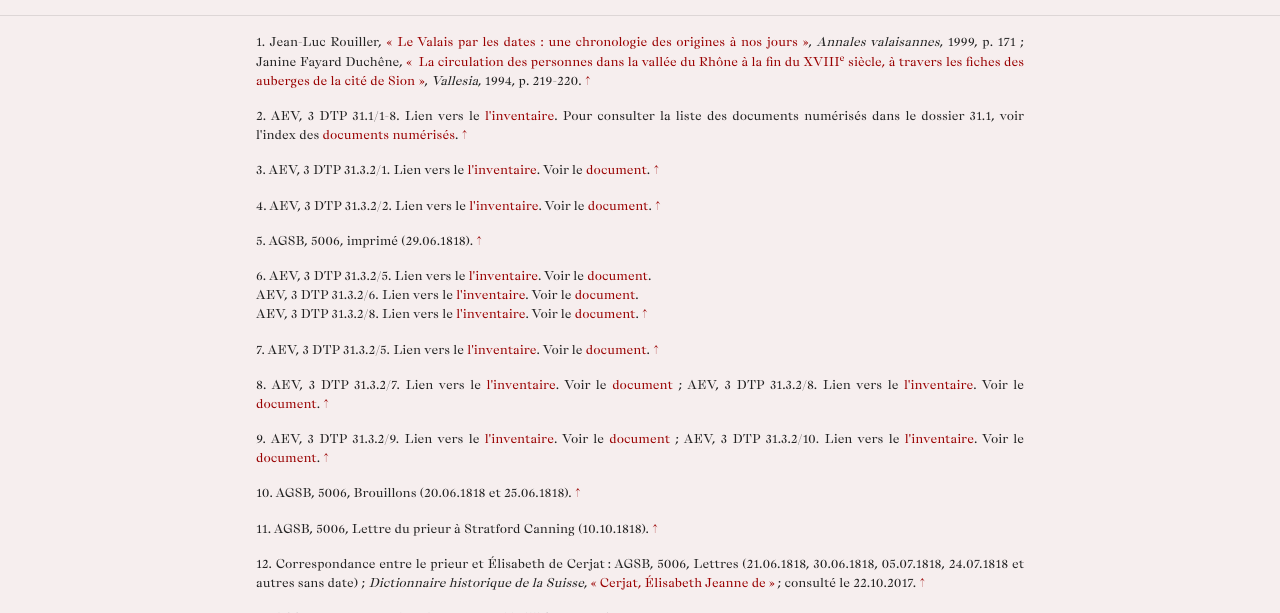
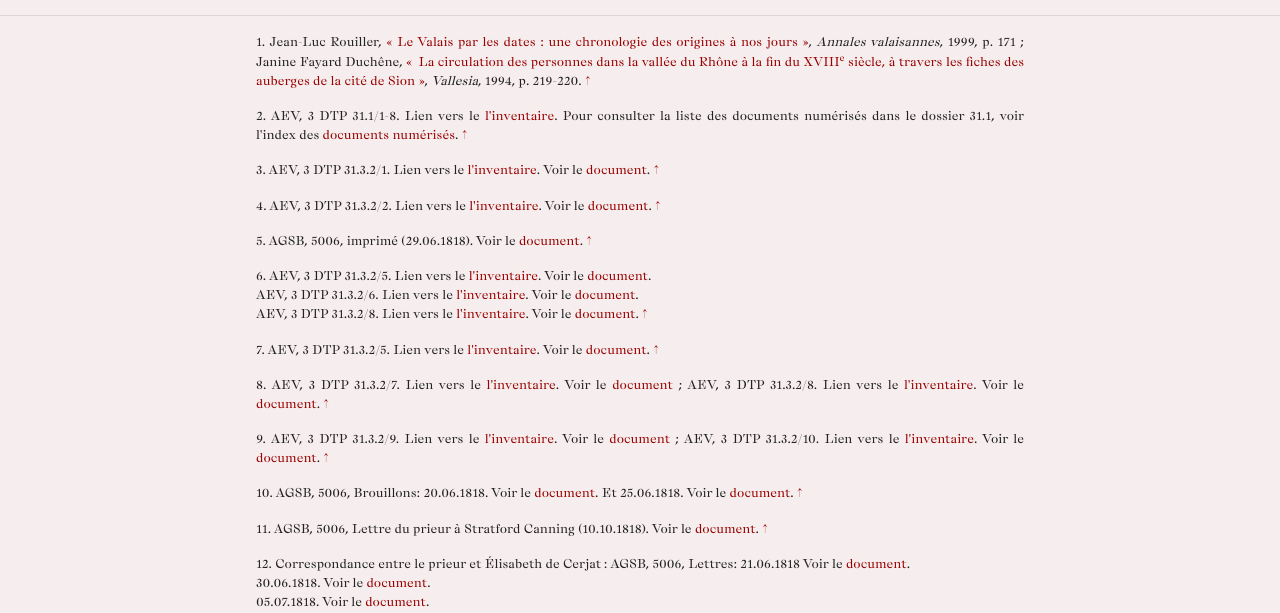
Before and after one commit to MarieCaro/Gietro1818, a Flask app: page /generosite in a window 1280 px wide; the page is wider, and only the part inside the window is pictured. Shown: the part 5887-6500 px from the top of that part. Run offline with Flask 2, Linux system fonts and the light colour scheme; some libraries are stand-ins or nearby versions.

Commit message:
Ajout des cotes AGSB

```diff
--- a/app/templates/pages/generosite.html
+++ b/app/templates/pages/generosite.html
@@ -77,16 +77,16 @@
 <p id="note2">2. AEV, 3 DTP 31.1/1-8. Lien vers le <a href= "https://scopequery.vs.ch/detail.aspx?id=72880" target="blank">l'inventaire</a>. Pour consulter la liste des documents numérisés dans le dossier 31.1, voir l'index des <a href="{{url_for('indexd')}}" target="blank">documents numérisés</a>.&nbsp;<a href="#rnote2">&uarr;</a></p>
 <p id="note3">3. AEV, 3 DTP 31.3.2/1. Lien vers le <a href= "https://scopequery.vs.ch/detail.aspx?id=72882" target="blank">l'inventaire</a>. Voir le <a href="{{url_for('visionneuse', url='AEV-3-DTP-31-3-2-1')}}" target="blank">document</a>.&nbsp;<a href="#rnote3">&uarr;</a></p>
 <p id="note4">4. AEV, 3 DTP 31.3.2/2. Lien vers le <a href= "https://scopequery.vs.ch/detail.aspx?id=72882" target="blank">l'inventaire</a>. Voir le <a href="{{url_for('visionneuse', url='AEV-3-DTP-31-3-2-2')}}" target="blank">document</a>.&nbsp;<a href="#rnote4">&uarr;</a></p>
-<p id="note5">5. AGSB, 5006, imprimé (29.06.1818).&nbsp;<a href="#rnote5">&uarr;</a></p>
+<p id="note5">5. AGSB, 5006, imprimé (29.06.1818). Voir le <a href="{{url_for('visionneuse', url='AEV-AGSB-5006-29-06-1818')}}" target="blank">document</a>.&nbsp;<a href="#rnote5">&uarr;</a></p>
 <p id="note6">6. AEV, 3 DTP 31.3.2/5. Lien vers le <a href= "https://scopequery.vs.ch/detail.aspx?id=72882" target="blank">l'inventaire</a>. Voir le <a href="{{url_for('visionneuse', url='AEV-3-DTP-31-3-2-5')}}" target="blank">document</a>.<br> AEV, 3 DTP 31.3.2/6. Lien vers le <a href= "https://scopequery.vs.ch/detail.aspx?id=72882" target="blank">l'inventaire</a>. Voir le <a href="{{url_for('visionneuse', url='AEV-3-DTP-31-3-2-6')}}" target="blank">document</a>.<br> AEV, 3 DTP 31.3.2/8. Lien vers le <a href= "https://scopequery.vs.ch/detail.aspx?id=72882" target="blank">l'inventaire</a>. Voir le <a href="{{url_for('visionneuse', url='AEV-3-DTP-31-3-2-8')}}" target="blank">document</a>.&nbsp;<a href="#rnote6">&uarr;</a></p>
 <p id="note7">7. AEV, 3 DTP 31.3.2/5. Lien vers le <a href= "https://scopequery.vs.ch/detail.aspx?id=72882" target="blank">l'inventaire</a>. Voir le <a href="{{url_for('visionneuse', url='AEV-3-DTP-31-3-2-5')}}" target="blank">document</a>.&nbsp;<a href="#rnote7">&uarr;</a></p>
 <p id="note8">8. AEV, 3 DTP 31.3.2/7. Lien vers le <a href= "https://scopequery.vs.ch/detail.aspx?id=72882" target="blank">l'inventaire</a>. Voir le <a href="{{url_for('visionneuse', url='AEV-3-DTP-31-3-2-7')}}" target="blank">document</a>&nbsp;; AEV, 3 DTP 31.3.2/8. Lien vers le <a href= "https://scopequery.vs.ch/detail.aspx?id=72882" target="blank">l'inventaire</a>. Voir le <a href="{{url_for('visionneuse', url='AEV-3-DTP-31-3-2-8')}}" target="blank">document</a>.&nbsp;<a href="#rnote8">&uarr;</a></p>
 <p id="note9">9. AEV, 3 DTP 31.3.2/9. Lien vers le <a href= "https://scopequery.vs.ch/detail.aspx?id=72882" target="blank">l'inventaire</a>. Voir le <a href="{{url_for('visionneuse', url='AEV-3-DTP-31-3-2-9')}}" target="blank">document</a>&nbsp;; AEV, 3 DTP 31.3.2/10. Lien vers le <a href= "https://scopequery.vs.ch/detail.aspx?id=72882" target="blank">l'inventaire</a>. Voir le <a href="{{url_for('visionneuse', url='AEV-3-DTP-31-3-2-10')}}" target="blank">document</a>.&nbsp;<a href="#rnote9">&uarr;</a></p>
-<p id="note10">10. AGSB, 5006, Brouillons (20.06.1818 et 25.06.1818).&nbsp;<a href="#rnote10">&uarr;</a></p>
-<p id="note11">11. AGSB, 5006, Lettre du prieur à Stratford Canning (10.10.1818).&nbsp;<a href="#rnote11">&uarr;</a></p>
-<p id="note12">12. Correspondance entre le prieur et Élisabeth de Cerjat : AGSB, 5006, Lettres (21.06.1818, 30.06.1818, 05.07.1818, 24.07.1818 et autres sans date)&nbsp;; <i>Dictionnaire historique de la Suisse</i>, <a href="http://www.hls-dhs-dss.ch/textes/f/F42896.php" target="blank"> « Cerjat, Élisabeth Jeanne de »</a> ; consulté le 22.10.2017.&nbsp;<a href="#rnote12">&uarr;</a></p>
-<p id="note13">13. AGSB, 5006, Lettre du prieur au grand bailli (10.10.1818).&nbsp;<a href="#rnote13">&uarr;</a></p>
-<p id="note14">14. AGSB, 5006, Lettre d’Élisabeth de Cerjat au prieur (30.06.1818) (10.10.1818).&nbsp;<a href="#rnote14">&uarr;</a></p>
+<p id="note10">10. AGSB, 5006, Brouillons: 20.06.1818. Voir le <a href="{{url_for('visionneuse', url='AEV-AGSB-5006-2-06-1818')}}" target="blank">document</a>. Et 25.06.1818. Voir le <a href="{{url_for('visionneuse', url='AEV-AGSB-5006-25-06-1818')}}" target="blank">document</a>.&nbsp;<a href="#rnote10">&uarr;</a></p>
+<p id="note11">11. AGSB, 5006, Lettre du prieur à Stratford Canning (10.10.1818). Voir le <a href="{{url_for('visionneuse', url='AEV-AGSB-5006-10-10-1818')}}" target="blank">document</a>.&nbsp;<a href="#rnote11">&uarr;</a></p>
+<p id="note12">12. Correspondance entre le prieur et Élisabeth de Cerjat : AGSB, 5006, Lettres: 21.06.1818 Voir le <a href="{{url_for('visionneuse', url='AEV-AGSB-5006-21-06-1818')}}" target="blank">document</a>.<br> 30.06.1818. Voir le <a href="{{url_for('visionneuse', url='AEV-AGSB-5006-30-06-1818')}}" target="blank">document</a>.<br> 05.07.1818. Voir le <a href="{{url_for('visionneuse', url='AEV-AGSB-5006-05-07-1818')}}" target="blank">document</a>. <br>24.07.1818. Voir le <a href="{{url_for('visionneuse', url='AEV-AGSB-5006-24-07-1818')}}" target="blank">document</a>. <br>Et autres sans date&nbsp;.<br> <i>Dictionnaire historique de la Suisse</i>, <a href="http://www.hls-dhs-dss.ch/textes/f/F42896.php" target="blank"> « Cerjat, Élisabeth Jeanne de »</a> ; consulté le 22.10.2017.&nbsp;<a href="#rnote12">&uarr;</a></p>
+<p id="note13">13. AGSB, 5006, Lettre du prieur au grand bailli (10.10.1818). Voir le <a href="{{url_for('visionneuse', url='AEV-AGSB-5006-10-10-1818')}}" target="blank">document</a>.&nbsp;<a href="#rnote13">&uarr;</a></p>
+<p id="note14">14. AGSB, 5006, Lettres d’Élisabeth de Cerjat au prieur: 30.06.1818 Voir le <a href="{{url_for('visionneuse', url='AEV-AGSB-5006-30-06-1818')}}" target="blank">document</a>. 10.10.1818. Voir le <a href="{{url_for('visionneuse', url='AEV-AGSB-5006-10-10-1818')}}" target="blank">document</a>.&nbsp;<a href="#rnote14">&uarr;</a></p>
 <p id="note15">15. Voir <a href="{{url_for('bienfaisance')}}#refint2" target="_blank">Le Comité de bienfaisance</a>.&nbsp;<a href="#rnote15">&uarr;</a></p>
 <p id="note16">16. AEV, 3 DTP 31.3.2/5. Lien vers le <a href= "https://scopequery.vs.ch/detail.aspx?id=72882" target="blank">l'inventaire</a>. Voir le <a href="{{url_for('visionneuse', url='AEV-3-DTP-31-3-2-5')}}" target="blank">document</a>&nbsp;; AEV, 3 DTP 31.3.2/6. Lien vers le <a href= "https://scopequery.vs.ch/detail.aspx?id=72882" target="blank">l'inventaire</a>. Voir le <a href="{{url_for('visionneuse', url='AEV-3-DTP-31-3-2-6')}}" target="blank">document</a>.&nbsp;<a href="#rnote16">&uarr;</a></p>
 <p id="note17">17. <i>Gazette de Lausanne</i> du <a href="https://www.letempsarchives.ch/page/GDL_1818_08_18/2" target="blank">18.08.1818</a>, p.&nbsp;2 ; AEV, 3 DTP 31.3.2/4. Lien vers le <a href= "https://scopequery.vs.ch/detail.aspx?id=72882" target="blank">l'inventaire</a>. Voir le <a href="{{url_for('visionneuse', url='AEV-3-DTP-31-3-2-4')}}" target="blank">document</a>.&nbsp;<a href="#rnote17">&uarr;</a></p>
@@ -102,16 +102,16 @@
 <p id="note27">27. AEV, 3 DTP 28.8, p.&nbsp;29. Lien vers le <a href= "https://scopequery.vs.ch/detail.aspx?id=72867" target="blank">l'inventaire</a>. Voir le <a href="{{url_for('visionneuse', url='AEV-3-DTP-28-8', page='')}}" target="blank">document</a>.&nbsp;<a href="#rnote27">&uarr;</a></p>
 <p id="note28">28. AEV, 3 DTP 29.4.2. Lien vers le <a href= "https://scopequery.vs.ch/detail.aspx?id=72871" target="blank">l'inventaire</a>. Voir le <a href="{{url_for('visionneuse', url='AEV-3-DTP-29-4-2')}}" target="blank">document</a>&nbsp;; biographie dans Albert de Montet, <a href="http://doc.rero.ch/record/11923?ln=fr" target="blank"><i>Dictionnaire biographique des Genevois et des Vaudois qui se sont distingués dans leur pays ou à l’étranger par leurs talents, leurs actions, leurs œuvres littéraires ou artistiques, etc.,</i></a> 1877-1878, Lausanne, p.&nbsp;232 et s.&nbsp;<a href="#rnote28">&uarr;</a></p>
 <p id="note29">29. AEV, 3 DTP 29.4.1. Lien vers le <a href= "https://scopequery.vs.ch/detail.aspx?id=72871" target="blank">l'inventaire</a>. Voir le <a href="{{url_for('visionneuse', url='AEV-3-DTP-29-4-1')}}" target="blank">document</a>.&nbsp;<a href="#rnote29">&uarr;</a></p>
-<p id="note30">30. AGSB, 5006, Lettre du trésorier d’État à François Delacoste (13.03.1820).&nbsp;<a href="#rnote30">&uarr;</a></p>
-<p id="note31">31. AGSB, 5006, Lettre du grand bailli au prévôt (16.09.1818).&nbsp;<a href="#rnote31">&uarr;</a></p>
-<p id="note32">32. AGSB, 5006, Lettre du grand bailli au prévôt (13.10.1818).&nbsp;<a href="#rnote32">&uarr;</a></p>
+<p id="note30">30. AGSB, 5006, Lettre du trésorier d’État à François Delacoste (13.03.1820). Voir le <a href="{{url_for('visionneuse', url='AEV-AGSB-5006-13-03-1820')}}" target="blank">document</a>.&nbsp;<a href="#rnote30">&uarr;</a></p>
+<p id="note31">31. AGSB, 5006, Lettre du grand bailli au prévôt (16.09.1818) Voir le <a href="{{url_for('visionneuse', url='AEV-AGSB-5006-16-09-1818')}}" target="blank">document</a>.&nbsp;<a href="#rnote31">&uarr;</a></p>
+<p id="note32">32. AGSB, 5006, Lettre du grand bailli au prévôt (13.10.1818). Voir le <a href="{{url_for('visionneuse', url='AEV-AGSB-5006-13-10-1818')}}" target="blank">document</a>.&nbsp;<a href="#rnote32">&uarr;</a></p>
 <p id="note33">33. Alois Fässler, « La naissance de la solidarité confédérale. Les actions d’entraide suite à l’éboulement de Goldau (1806) », dans Christian Pfister, <i>Le jour d’après : surmonter les catastrophes naturelles&nbsp;: le cas de la Suisse entre 1500 et 2000</i>, 2002, p.&nbsp;59-69.&nbsp;<a href="#rnote33">&uarr;</a></p>
 <p id="note34">34. AEV, 3 DTP 29.3.1/2. Lien vers le <a href= "https://scopequery.vs.ch/detail.aspx?id=72870" target="blank">l'inventaire</a>. Voir le <a href="{{url_for('visionneuse', url='AEV-3-DTP-29-3-1-2')}}" target="blank">document</a>.&nbsp;<a href="#rnote34">&uarr;</a></p>
 <p id="note35">35. AEV, 3 DTP 29.2.15. Lien vers le <a href= "https://scopequery.vs.ch/detail.aspx?id=8545" target="blank">l'inventaire</a>. Voir le <a href="{{url_for('visionneuse', url='AEV-3-DTP-29-2-15')}}" target="blank">document</a>.&nbsp;<a href="#rnote35">&uarr;</a></p>
 <p id="note36">36. Philippe-Sirice Bridel, <a href="http://doc.rero.ch/record/210006?ln=fr" target="blank"><i>Essai statistique sur le canton du Valais</i></a>, Zurich, 1820.&nbsp;<a href="#rnote36">&uarr;</a></p>
 <p id="note37">37. <i>16 juin 1818, Débâcle du Giétro</i>, Collection du Musée de Bagnes n°1, 1988, p.&nbsp;61-63 et 91-137.&nbsp;<a href="#rnote37">&uarr;</a></p>
-<p id="note38">38. AGSB, 5006, Lettre d’Élisabeth de Cerjat au prieur (sans date).&nbsp;<a href="#rnote38">&uarr;</a></p>
-<p id="note39">39. AGSB, 5006, Lettre de Bridel au prieur (25.10.1818).&nbsp;<a href="#rnote39">&uarr;</a></p>
+<p id="note38">38. AGSB, 5006, Lettre d’Élisabeth de Cerjat au prieur (sans date). Voir le <a href="{{url_for('visionneuse', url='AEV-AGSB-5006-29-06-1818')}}" target="blank">document</a>.&nbsp;<a href="#rnote38">&uarr;</a></p>
+<p id="note39">39. AGSB, 5006, Lettre de Bridel au prieur (25.10.1818). Voir le <a href="{{url_for('visionneuse', url='AEV-AGSB-5006-25-10-1818')}}" target="blank">document</a>.&nbsp;<a href="#rnote39">&uarr;</a></p>
 <p id="note40">40. AEV, 3 DTP 31.3.1/1. Lien vers le <a href= "https://scopequery.vs.ch/detail.aspx?ID=72882" target="blank">l'inventaire</a>. Voir le <a href="{{url_for('visionneuse', url='AEV-3-DTP-31-3-1-1')}}" target="blank">document</a>.&nbsp;<a href="#rnote40">&uarr;</a></p>
 <p id="note41">41. AEV, 3 DTP 31.3.1/1. Lien vers le <a href= "https://scopequery.vs.ch/detail.aspx?ID=72882" target="blank">l'inventaire</a>. Voir le <a href="{{url_for('visionneuse', url='AEV-3-DTP-31-3-1-1')}}" target="blank">document</a>.&nbsp;<a href="#rnote41">&uarr;</a></p>
 <p id="note42">42. Informations tirées de&nbsp;: <i>Dictionnaire historique de la Suisse</i>, <a href="http://www.hls-dhs-dss.ch/textes/f/F28509.php" target="blank">« Canning Stratford »</a>, consulté le 22.10.2017 et de <a href="https://en.wikipedia.org/wiki/Stratford_Canning,_1st_Viscount_Stratford_de_Redcliffe" target="blank"> Wikipedia</a>, consulté le 22.10.2017.&nbsp;<a href="#rnote42">&uarr;</a></p>
--- a/app/templates/pages/reconstruction.html
+++ b/app/templates/pages/reconstruction.html
@@ -123,7 +123,7 @@
 <p id="note46">46. AEV, 3 DTP 28.4.9. Lien vers <a href= "https://scopequery.vs.ch/detail.aspx?ID=72863" target="blank">l'inventaire</a>. Voir le <a href="{{url_for('visionneuse', url='AEV-3-DTP-28-4-9')}}" target="blank">document</a>&nbsp;; AEV, 3 DTP 28.3.28. Lien vers <a href= "https://scopequery.vs.ch/detail.aspx?ID=72863" target="blank">l'inventaire</a>. Voir le <a href="{{url_for('visionneuse', url='AEV-3-DTP-28-3-28')}}" target="blank">document</a>.&nbsp;<a href="#rnote46">&uarr;</a> </p>
 <p id="note47">47. AEV, 3 DTP 30.3.2/4. Lien vers <a href= "https://scopequery.vs.ch/detail.aspx?ID=72878" target="blank">l'inventaire</a>. Voir le <a href="{{url_for('visionneuse', url='AEV-3-DTP-30-3-2-4')}}" target="blank">document</a>.&nbsp;<a href="#rnote47">&uarr;</a></p>
 <p id="note48">48. AEV, 3 DTP 31.2.6/5. Lien vers <a href= "https://scopequery.vs.ch/detail.aspx?ID=72881" target="blank">l'inventaire</a>. Voir le <a href="{{url_for('visionneuse', url='AEV-3-DTP-31-2-6-5')}}" target="blank">document</a>.<br> AEV, 3 DTP 31.2.10/4. Lien vers <a href= "https://scopequery.vs.ch/detail.aspx?ID=72881" target="blank">l'inventaire</a>. Voir le <a href="{{url_for('visionneuse', url='AEV-3-DTP-31-2-10-4')}}" target="blank">document</a> .<br> AEV, 3 DTP 31.2.19/15. Lien vers <a href= "https://scopequery.vs.ch/detail.aspx?ID=72881" target="blank">l'inventaire</a>. Voir le <a href="{{url_for('visionneuse', url='AEV-3-DTP-31-2-19-15')}}" target="blank">document</a>.&nbsp;<a href="#rnote48">&uarr;</a></p>
-<p id="note49">49. AGSB, 5006, Lettre adressée au prieur de Martigny (07.08.1818), Lettre du doyen Bridel (18.12.1818).&nbsp;<a href="#rnote49">&uarr;</a></p>
+<p id="note49">49. AGSB, 5006, Lettre adressée au prieur de Martigny (07.08.1818). Voir le <a href="{{url_for('visionneuse', url='AEV-AGSB-5006-07-08-1818')}}" target="blank">document</a>. Lettre du doyen Bridel (18.12.1818). Voir le <a href="{{url_for('visionneuse', url='AEV-AGSB-5006-18-12-1818')}}" target="blank">document</a>.&nbsp;<a href="#rnote49">&uarr;</a></p>
 <p id="note50">50. AEV, 3 DTP 28.7.1/6. Lien vers <a href= "https://scopequery.vs.ch/detail.aspx?ID=72866" target="blank">l'inventaire</a>. Voir le <a href="{{url_for('visionneuse', url='AEV-3-DTP-28-7-1-6')}}" target="blank">document</a> .<br> AEV, 3 DTP 28.7.1/7 . Lien vers <a href= "https://scopequery.vs.ch/detail.aspx?ID=72866" target="blank">l'inventaire</a>. Voir le <a href="{{url_for('visionneuse', url='AEV-3-DTP-28-7-1-7')}}" target="blank">document</a>.<br> AEV, 3 DTP 28.7.2/14. Lien vers <a href= "https://scopequery.vs.ch/detail.aspx?ID=72866" target="blank">l'inventaire</a>. Voir le <a href="{{url_for('visionneuse', url='AEV-3-DTP-28-7-2-14')}}" target="blank">document</a>.<br> AEV, 3 DTP 28.7.1/10. Lien vers <a href= "https://scopequery.vs.ch/detail.aspx?ID=72866" target="blank">l'inventaire</a>. Voir le <a href="{{url_for('visionneuse', url='AEV-3-DTP-28-7-1-10')}}" target="blank">document</a>.&nbsp;<a href="#rnote50">&uarr;</a></p>
 <p id="note51">51. AEV, 3 DTP 28.7.1/7. Lien vers <a href= "https://scopequery.vs.ch/detail.aspx?ID=72866" target="blank">l'inventaire</a>. Voir le <a href="{{url_for('visionneuse', url='AEV-3-DTP-28-7-1-7')}}" target="blank">document</a>.&nbsp;<a href="#rnote51">&uarr;</a></p>
 <p id="note52">52. Ignace Mariétan, <a href="http://doc.rero.ch/record/24041?ln=fr" target="blank"> « La vie et l’œuvre de l’ingénieur Ignace Venetz (1788-1859) »</a>, <i>Bulletin de la Murithienne</i>, 76, 1959, p.&nbsp;17.&nbsp;<a href="#rnote52">&uarr;</a></p>
--- a/app/templates/pages/secours.html
+++ b/app/templates/pages/secours.html
@@ -67,7 +67,7 @@
 <p id="note2">2. AEV, 3 DTP 28.2.16. Lien vers l'<a href= "https://scopequery.vs.ch/detail.aspx?ID=72863" target="blank">inventaire</a>. Voir le <a href="{{url_for('visionneuse', url='AEV-3-DTP-28-2-16')}}" target="blank">document</a>. <a href="#rnote2">&uarr;</a></p>
 <p id="note3">3. AEV, 3 DTP 28.8. p.&nbsp;13 (17 juin). Lien vers l'<a href= "https://scopequery.vs.ch/detail.aspx?id=72867" target="blank">inventaire</a>. Voir le <a href="{{url_for('visionneuse', url='AEV-3-DTP-28-8')}}" target="blank">document</a>. <a href="#rnote3">&uarr;</a></p>
 <p id="note4">4. AEV, 3 DTP 28.2.16. Lien vers l'<a href= "https://scopequery.vs.ch/detail.aspx?ID=72863" target="blank">inventaire</a>. Voir le <a href="{{url_for('visionneuse', url='AEV-3-DTP-28-2-16')}}" target="blank">document</a>. <a href="#rnote4">&uarr;</a></p>
-<p id="note5">5. AGSB, 5006, Lettre du grand bailli (13.10.1818). <a href="#rnote5">&uarr;</a></p>
+<p id="note5">5. AGSB, 5006, Lettre du grand bailli (13.10.1818). Voir le <a href="{{url_for('visionneuse', url='AEV-AGSB-5006-13-10-1818')}}" target="blank">document</a>. <a href="#rnote5">&uarr;</a></p>
 <p id="note6">6. AEV, 3 DTP 28.2.24. Lien vers l'<a href= "https://scopequery.vs.ch/detail.aspx?ID=72863" target="blank">inventaire</a>. Voir le <a href="{{url_for('visionneuse', url='AEV-3-DTP-28-2-24')}}" target="blank">document</a>. <a href="#rnote6">&uarr;</a></p>
 <p id="note7">7. AEV, 3 DTP 28.2.18. Lien vers l'<a href= "https://scopequery.vs.ch/detail.aspx?ID=72863" target="blank">inventaire</a>. Voir le <a href="{{url_for('visionneuse', url='AEV-3-DTP-28-2-18')}}" target="blank">document</a>&nbsp;; Voir le chapitre <a href="{{url_for('victime')}}#refint3" target="_blank">Les victimes, chiffres incertains et destins tragiques</a>. <a href="#rnote7">&uarr;</a></p>
 <p id="note8">8. AEV, 3 DTP 28.2.28. Lien vers l'<a href= "https://scopequery.vs.ch/detail.aspx?ID=72863" target="blank">inventaire</a>. Voir le <a href="{{url_for('visionneuse', url='AEV-3-DTP-28-2-28')}}" target="blank">document</a>&nbsp;; AEV, 3 DTP 28.8, p.&nbsp; 13 (20 et 22 juin). Lien vers l'<a href= "https://scopequery.vs.ch/detail.aspx?ID=72867" target="blank">inventaire</a>. Voir le <a href="{{url_for('visionneuse', url='AEV-3-DTP-28-8')}}" target="blank">document</a>. <a href="#rnote8">&uarr;</a></p>
--- a/app/templates/pages/souvenir.html
+++ b/app/templates/pages/souvenir.html
@@ -91,7 +91,7 @@
 <p id="note11">11. <i>Gazette de Lausanne</i>, <a href="https://www.letempsarchives.ch/page/GDL_1818_06_19/2/article/476450/bagnes" target="blank">19.06.1818</a>, <a href="https://www.letempsarchives.ch/page/GDL_1818_06_23/3/article/476482/glacier" target="blank">23.06.1818</a>, <a href="https://www.letempsarchives.ch/page/GDL_1818_06_26/1/article/476505/bagnes" target="blank">26.06.1818</a>, <a href="https://www.letempsarchives.ch/page/GDL_1818_06_30/2/article/476505/glacier" target="blank">30.06.1818</a>, <a href="https://www.letempsarchives.ch/page/GDL_1818_07_03/2/article/476505/bagnes" target="blank">03.07.1818</a>, <a href="https://www.letempsarchives.ch/page/GDL_1818_07_10/2/article/476505/bagne" target="blank">10.07.1818</a>, <a href="https://www.letempsarchives.ch/page/GDL_1818_07_14/2/article/476505/bagnes" target="blank">14.07.1818</a>, <a href="https://www.letempsarchives.ch/page/GDL_1818_07_21/2/article/476505/bagnes" target="blank">21.07.1818</a>, <a href="https://www.letempsarchives.ch/page/GDL_1818_07_24/2/article/476505/bagnes" target="blank">24.07.1818</a> et <a href="https://www.letempsarchives.ch/page/GDL_1818_08_04/2/article/476505/glacier" target="blank">04.08.1818</a>.&nbsp;<a href="#rnote11">&uarr;</a></p>
 <p id="note12">12. <i>16 juin 1818&nbsp;: Débâcle du Giétro</i>, collection du Musée de Bagnes N°1, 1988, p.&nbsp;61-63, 65-68, 90-136, 160-178.&nbsp;<a href="#rnote12">&uarr;</a></p>
 <p id="note13">13. Philippe-Sirice Bridel, <i>Essai statistique sur le canton du Valais</i>, 1820, p.&nbsp;165.&nbsp;<a href="#rnot13">&uarr;</a></p>
-<p id="note14">14. AGSB, 5006, Lettre (05.08.1818). Voir le <a href="{{url_for('visionneuse', url='')}}" target="blank">document</a>&#8239;; état des pertes (20.07.1818). Voir le <a href="{{url_for('visionneuse', url='')}}" target="blank">document</a>.&nbsp;<a href="#rnote14">&uarr;</a></p>
+<p id="note14">14. AGSB, 5006, Lettre (05.08.1818). Voir le <a href="{{url_for('visionneuse', url='AEV-AGSB-5006-05-08-1818')}}" target="blank">document</a>&#8239;; état des pertes (20.07.1818). Voir le <a href="{{url_for('visionneuse', url='AEV-AGSB-20-07-1818')}}" target="blank">document</a>.&nbsp;<a href="#rnote14">&uarr;</a></p>
 <p id="note15">15. AcMy, FAATo, P 94/2.&nbsp;<a href="#rnote15">&uarr;</a></p>
 <p id="note16">16. AEV, 3 DTP 29.8.2/15, p.&nbsp;10. Lien vers l'<a href= "https://scopequery.vs.ch/detail.aspx?id=72875" target="blank">inventaire</a>. Voir le <a href="{{url_for('visionneuse', url='AEV-3-DTP-29-8-2-15', page='')}}" target="blank">document</a>.&nbsp;<a href="#rnote16">&uarr;</a></p>
 <p id="note17">17. <i>Le Chroniqueur</i>, <a href="https://www.e-newspaperarchives.ch/?a=d&d=LCR18610925-01.2.4&srpos=2&e=24-09-1861-27-09-1861--fr-20-LCR-1--img-txIN-glacier+-------0----" target="blank">25.09.1861, p.&nbsp;1</a>.&nbsp;<a href="#rnote17">&uarr;</a></p>
```
Also changed, not shown: app/templates/pages/bienfaisance.html (+16 -15 lines), app/templates/pages/example.html (+3 -7 lines), app/templates/pages/victime.html (+12 -12 lines).
